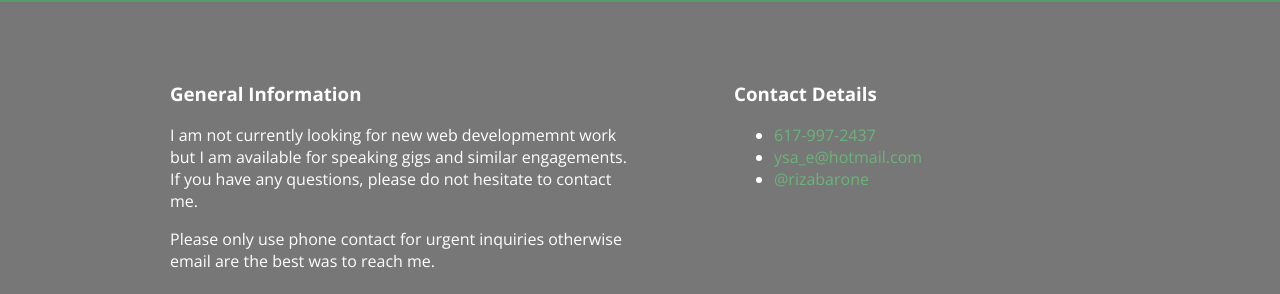
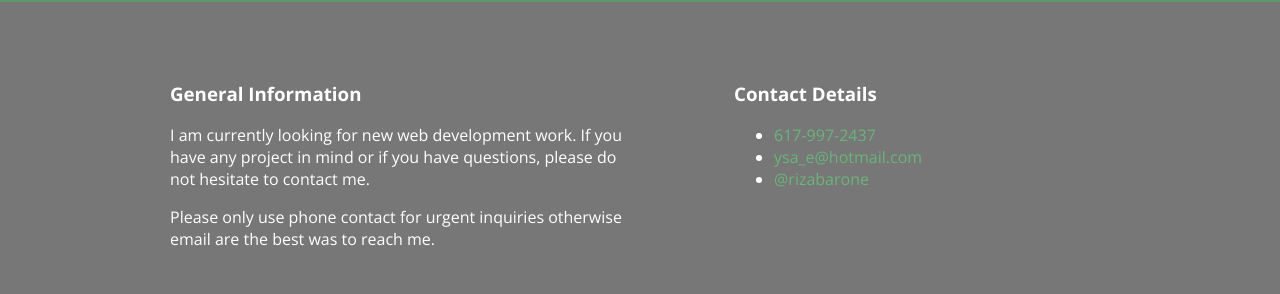
Before and after one commit to rizabarone/Riza-Portfolio, a plain HTML site: page contact.html in a window 1280 px wide. Shown: the part 98-392 px from the top of the page. Drawn offline with nearby package versions, Linux system fonts and the light colour scheme.

Commit message:
made some corrections
made correction to meta

```diff
--- a/contact.html
+++ b/contact.html
@@ -7,7 +7,7 @@
     <link href='https://fonts.googleapis.com/css?family=Changa+One|Open+Sans:400,400italic,700,700italic,800' rel='stylesheet' type='text/css'>
     <link rel="stylesheet" href="css/main.css">
     <link rel="stylesheet" href="css/responsive.css">
-    <meta name="viewport" content="width=device-width, inital-scale=1.0">
+    <meta name="viewport" content="width=device-width, initial-scale=1.0">
 
   </head>
   <body>
@@ -27,7 +27,7 @@
     <div id="wrapper">
       <section id="primary">
         <h3>General Information</h3>
-        <p>I am not currently looking for new web developmemnt work but I am available for speaking gigs and similar engagements. If you have any questions, please do not hesitate to contact me.</p>
+        <p>I am currently looking for new web development work. If you have any project in mind or if you have questions, please do not hesitate to contact me.</p>
         <p>Please only use phone contact for urgent inquiries otherwise email are the best was to reach me.</p>
       </section>
       <section id="secondary">
```
Also changed, not shown: about.html (+1 -1 lines), index.html (+4 -4 lines).
